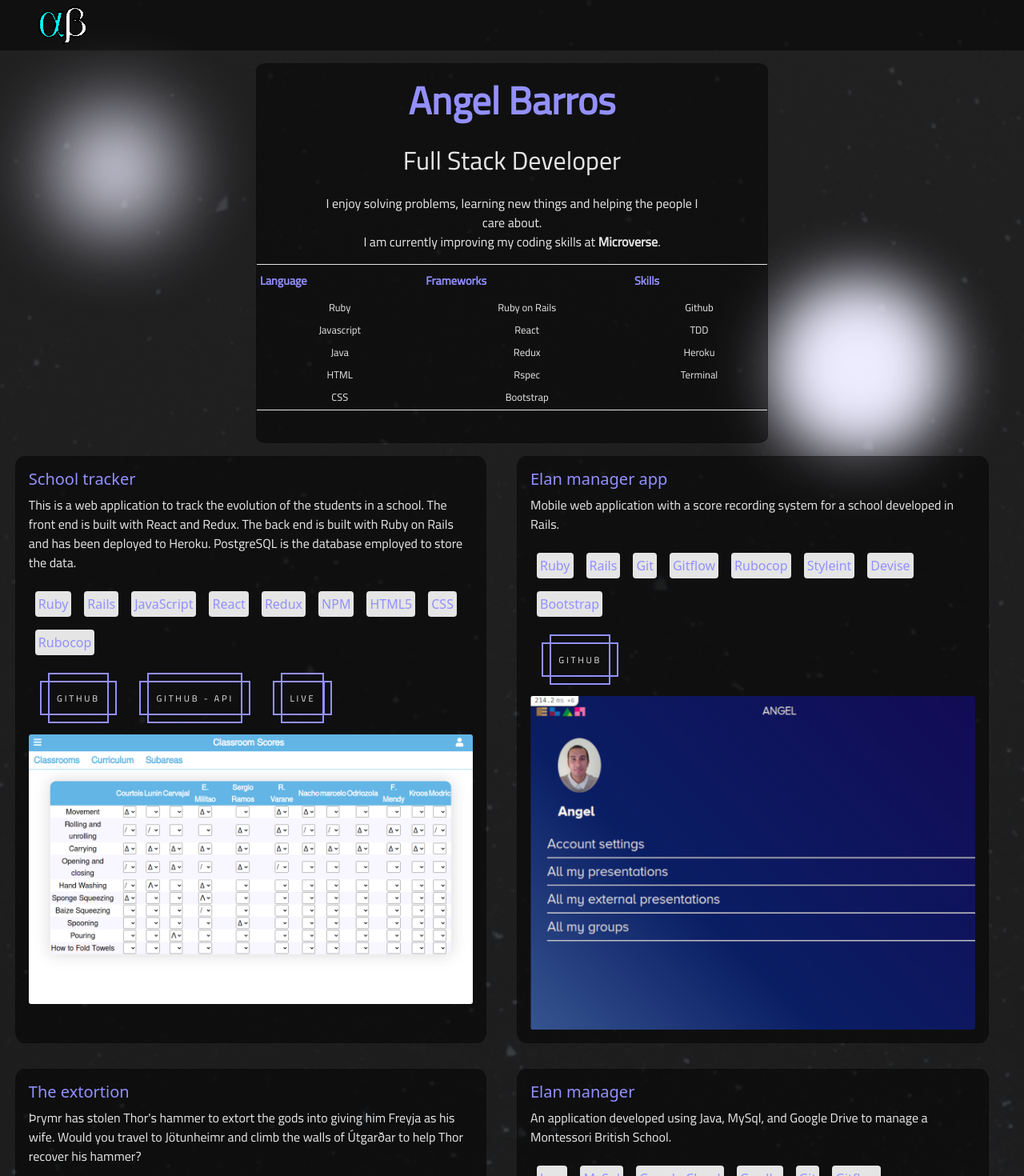
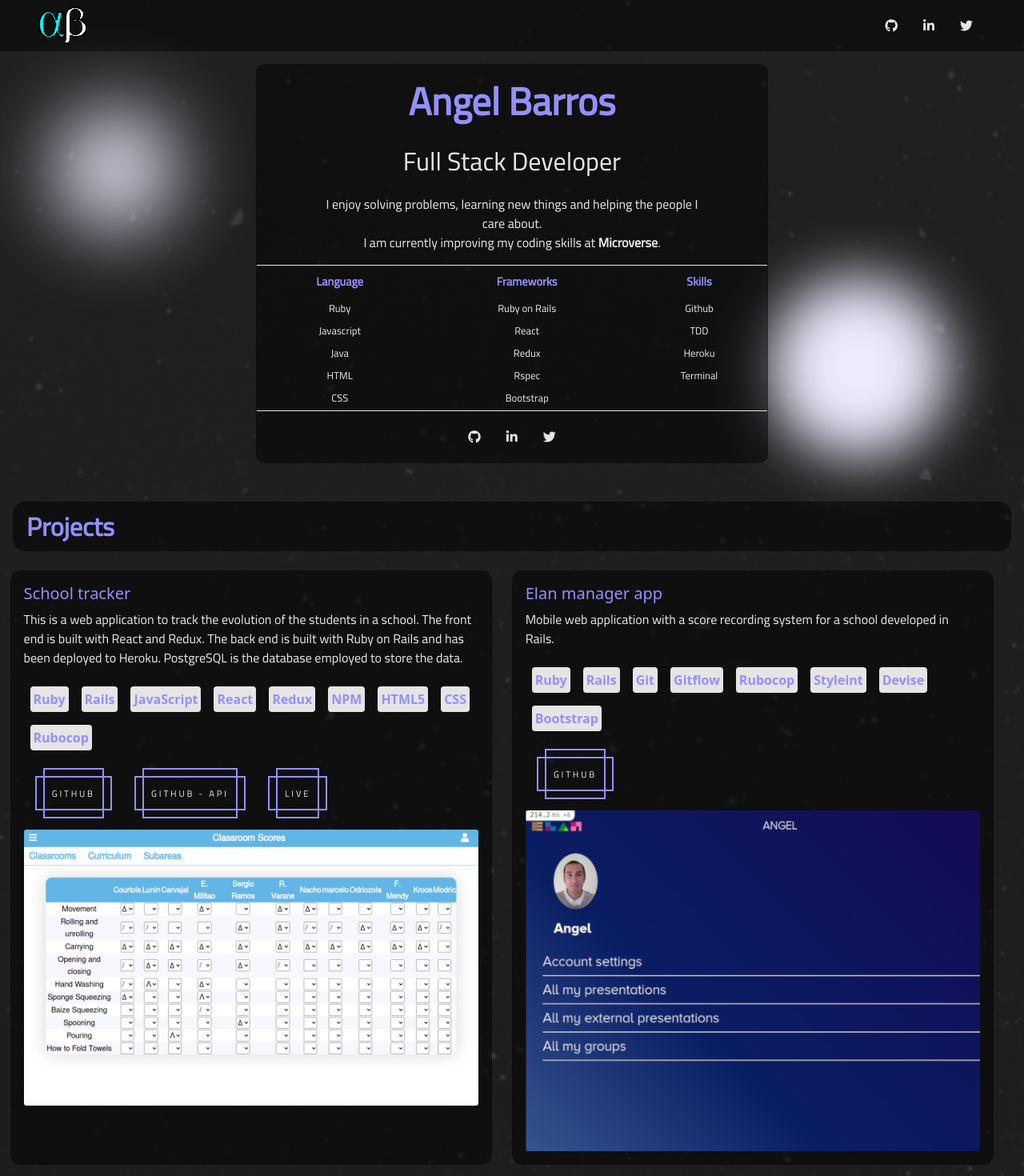
Before and after one commit to Zappat0n/portfolio-react, a React (Create React App) app: page / in a window 1280 px wide. Shown: the top 1470 px of the page at 80% size. Built offline with nearby package versions, Linux system fonts and the light colour scheme.

Commit message:
Change styling

```diff
--- a/public/index.html
+++ b/public/index.html
@@ -55,4 +55,6 @@
       To create a production bundle, use `npm run build` or `yarn build`.
     -->
   </body>
+  <script src="https://kit.fontawesome.com/56125eaeb9.js" crossorigin="anonymous"></script>
+
 </html>
--- a/src/App.js
+++ b/src/App.js
@@ -2,6 +2,7 @@ import NavBar from './components/NavBar'
 import './App.scss';
 import AboutMe from './components/AboutMe';
 import Projects from './components/Projects';
+import BottomBar from './components/BottomBar';
 
 function App() {
   return (
@@ -13,6 +14,7 @@ function App() {
       <span className="circle-2"></span>
       <AboutMe />
       <Projects />
+      <BottomBar />
     </div>
   );
 }
--- a/src/App.scss
+++ b/src/App.scss
@@ -62,6 +62,7 @@ a {
 
   &:hover {
     text-decoration: none;
+    color: $primary;
   }
 }
 
--- a/src/components/AboutMe.js
+++ b/src/components/AboutMe.js
@@ -10,7 +10,7 @@ const AboutMe = () => {
         I am currently improving my coding skills at <a href="https://www.microverse.org/" target="_blank" rel="noopener noreferrer"><strong>Microverse</strong></a>.</p>
       <table className="table table-sm w-100 w-md-50 table-borderless m-auto">
         <thead>
-          <tr className="p-0 m-0">
+          <tr>
             <th>Language</th>
             <th>Frameworks</th>
             <th>Skills</th>
--- a/src/components/AboutMe.scss
+++ b/src/components/AboutMe.scss
@@ -8,6 +8,7 @@
   }
 }
 
+thead {
   th {
     font: normal normal 700 0.9rem $font;
     color: $primary;
@@ -16,6 +17,11 @@ th {
     padding-top: 0.4rem !important;
     padding-bottom: 0.2rem !important;
   }
+}
+
+tbody {
+  border-bottom: 1px solid $secundary !important;
+  padding-bottom: 0.2rem !important;
 
   td {
     font: normal normal 400 0.8rem $font;
@@ -23,9 +29,4 @@ td {
     text-align: center;
     padding-bottom: 0rem !important;
   }
-
-
-tbody {
-  border-bottom: 1px solid $secundary !important;
-  padding-bottom: 0.2rem !important;
 }
--- a/src/components/NavBar.js
+++ b/src/components/NavBar.js
@@ -3,8 +3,15 @@ import './NavBar.scss';
 
 const NavBar = () => {
   return (
-    <nav className="top-navbar py-2 px-5">
-      <img src={logo} alt="Logo"/>
+    <nav className="top-navbar py-2 px-5 d-flex">
+      <div className="lef-side">
+        <img src={logo} alt="Logo"/>
+      </div>
+      <div className="right-side">
+          <a href="https://github.com/Zappat0n" target="_blank" rel="noopener noreferrer"><i className="fab fa-github p-3"></i></a>
+          <a href="https://www.linkedin.com/in/angel-barros/" target="_blank" rel="noopener noreferrer"><i className="fab fa-linkedin-in p-3"></i></a>
+          <a href="https://twitter.com/albarros1973" target="_blank" rel="noopener noreferrer"><i className="fab fa-twitter p-3"></i></a>
+      </div>
     </nav>
   );
 }
--- a/src/components/NavBar.scss
+++ b/src/components/NavBar.scss
@@ -3,4 +3,5 @@
   position: sticky;
   top: 0;
   background-color: rgba(0, 0, 0, 0.5);
+  justify-content: space-between;
 }
--- a/src/components/Project.scss
+++ b/src/components/Project.scss
@@ -4,7 +4,7 @@
   width: 98%;
 
   @media (min-width: 768px) {
-    width: 47%;
+    width: 48%;
   }
 }
 
@@ -21,7 +21,7 @@
 }
 .projects {
   display: flex;
-  justify-content: space-around;
+  justify-content: space-between;
 }
 
 .button {
--- a/src/components/Projects.js
+++ b/src/components/Projects.js
@@ -4,9 +4,12 @@ import './Projects.scss'
 
 const Projects = () => {
   return (
-    <div className="projects">
-      { projects.map((project, index) => <Project key={index} project={project} /> ) }
-    </div>
+    <>
+      <h3 className="projects-title card mx-3 mt-5 px-3">Projects</h3>
+      <div className="projects">
+        { projects.map((project, index) => <Project key={index} project={project} /> ) }
+      </div>
+    </>
   );
 }
 
--- a/src/components/Projects.scss
+++ b/src/components/Projects.scss
@@ -1,3 +1,10 @@
+@import '../App.scss';
+
+.projects-title {
+  text-align: left;
+  border-radius: 1rem;
+}
+
 .projects {
   display: flex;
   flex-wrap: wrap;
--- a/src/components/Technology.scss
+++ b/src/components/Technology.scss
@@ -4,7 +4,7 @@
   background: $secundary;
   color: $primary;
   font: $font;
-  font-weight: 500;
+  font-weight: 700;
   margin: 0.5rem;
   border-radius: .25rem;
 }
```
Lines whose indentation alone changed are shown as unchanged.
